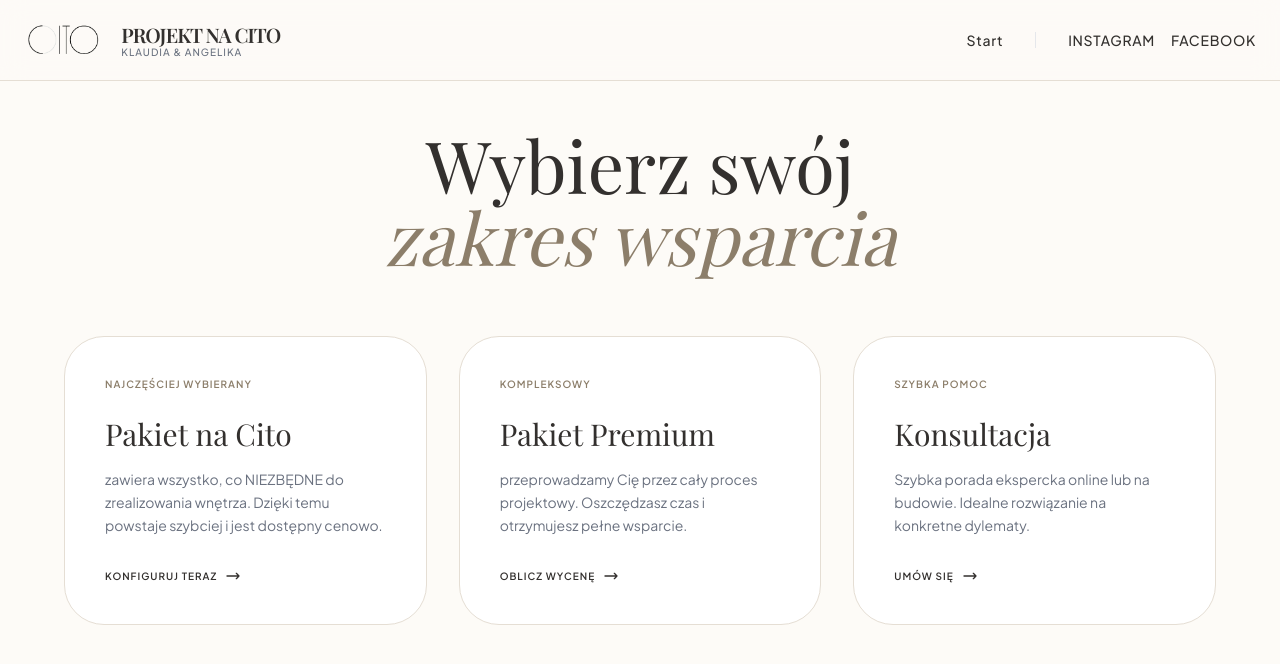
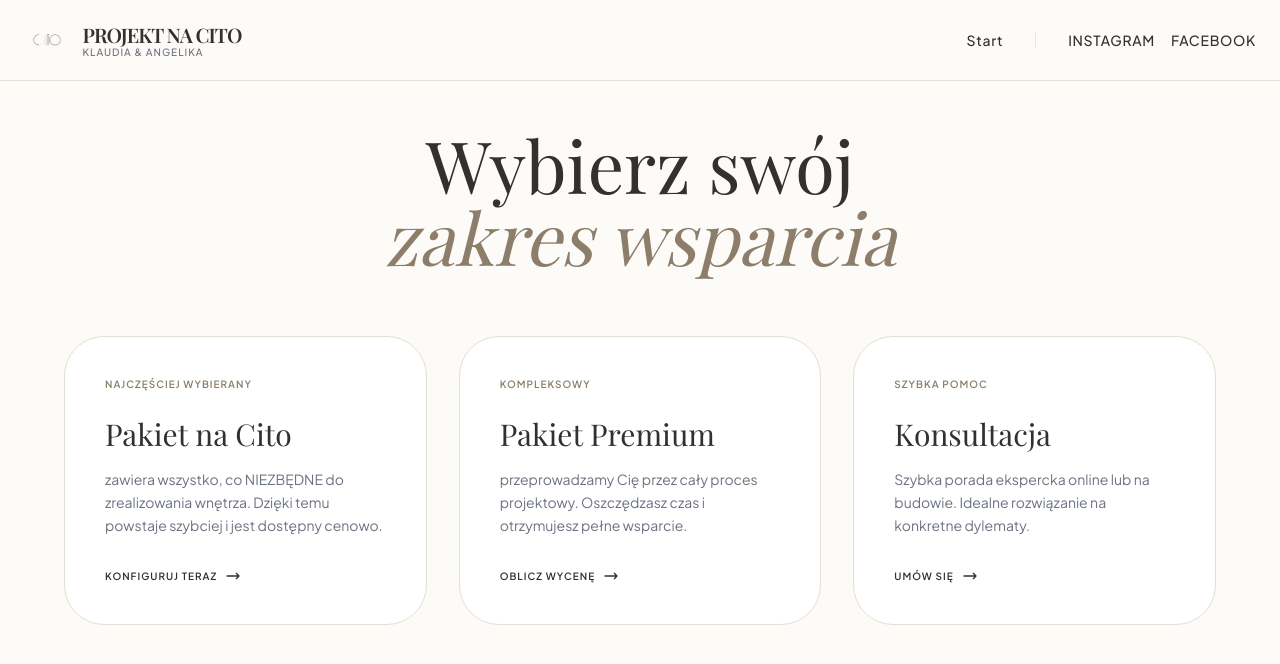
Before and after one commit to lukaszkotowski-git/projektnacito, a React (Vite) app in the folder react-app/: page / in a window 1280 px wide. Shown: the top 664 px of the page. Built offline with nearby package versions, Linux system fonts and the light colour scheme; no server answers; the HTML template or start-up script is replaced by a standard one; a web font is replaced by a local one.

Commit message:
feat(ui): zmniejszono logo, dodano padding i korektę marginesów dla lepszego wyrównania do tytułu

```diff
--- a/react-app/src/components/Navigation.tsx
+++ b/react-app/src/components/Navigation.tsx
@@ -16,7 +16,7 @@ export function Navigation() {
             src="/logo/logo.png"
             alt="Projekt na Cito logo"
             loading="lazy"
-            className="h-8 md:h-8 w-auto mr-3 md:mr-4"
+            className="h-6 md:h-7 w-auto p-2 mr-2 md:mr-3"
           />
           <div className="flex flex-col">
             <span className="text-xl font-semibold tracking-tighter uppercase font-serif">Projekt na Cito</span>
```
